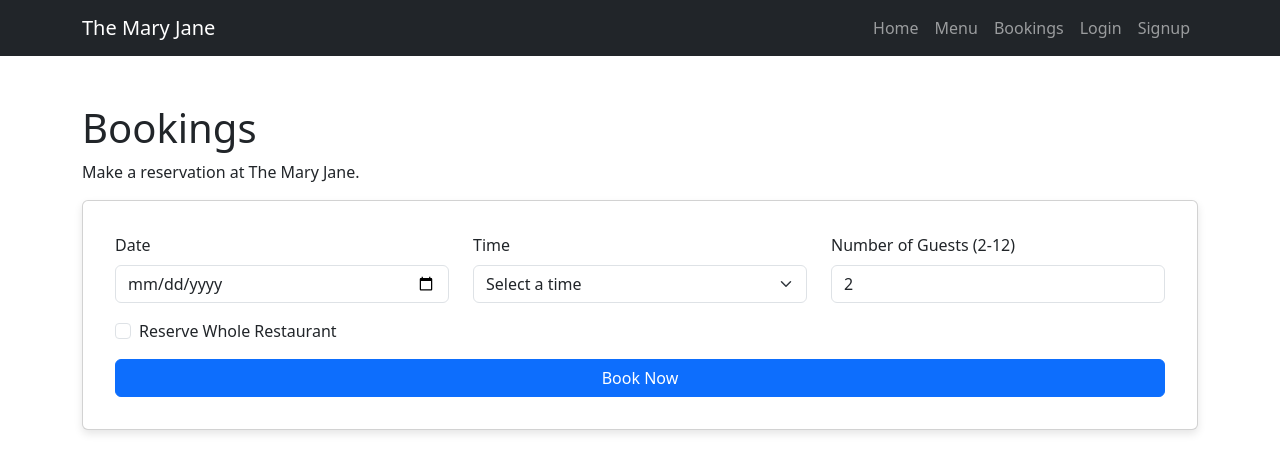
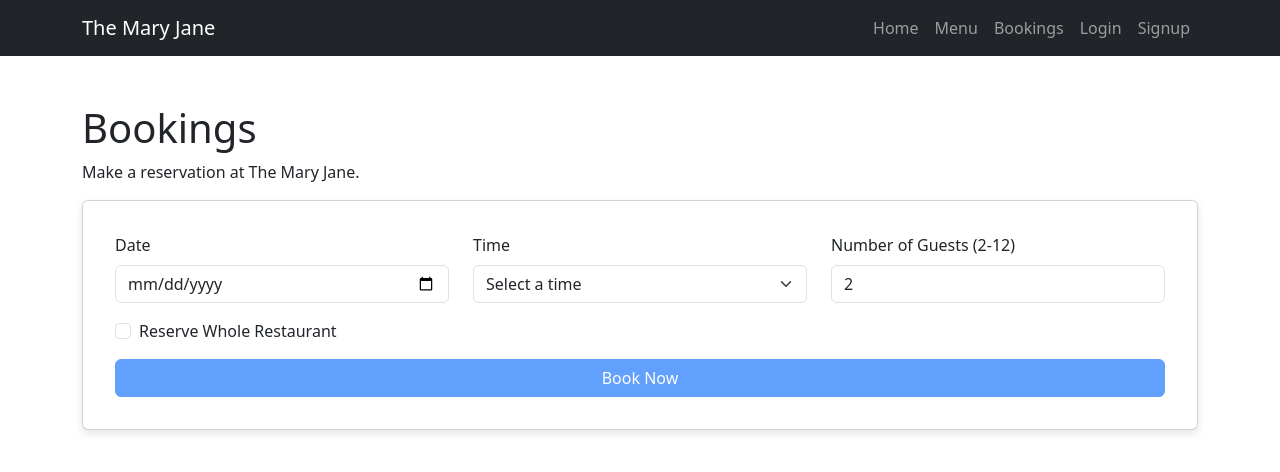
Before and after one commit to CHAMPION316/mary_jane_restaurant, a React (Create React App) app in the folder frontend/: page /bookings in a window 1280 px wide. Shown: the top 472 px of the page. Built offline with nearby package versions, Linux system fonts and the light colour scheme.

Commit message:
Add form validation to disable booking button until required fields are filled

```diff
--- a/frontend/src/components/BookingForm.js
+++ b/frontend/src/components/BookingForm.js
@@ -59,7 +59,16 @@ const BookingForm = () => {
               onChange={(e) => setWholeRestaurant(e.target.checked)} />
           </Form.Group>
 
-          <Button variant="primary" className="w-100">
+          <Button
+            variant="primary"
+            className="w-100"
+            disabled={!date || !time || !guests}
+            onClick={() => {
+              const formData = {date, time, guests, wholeRestaurant};
+              console.log('Form Data', formData);
+              alert('Booking submitted! Check console.')
+            }}
+          >
             Book Now
           </Button>
         </Form>
```
